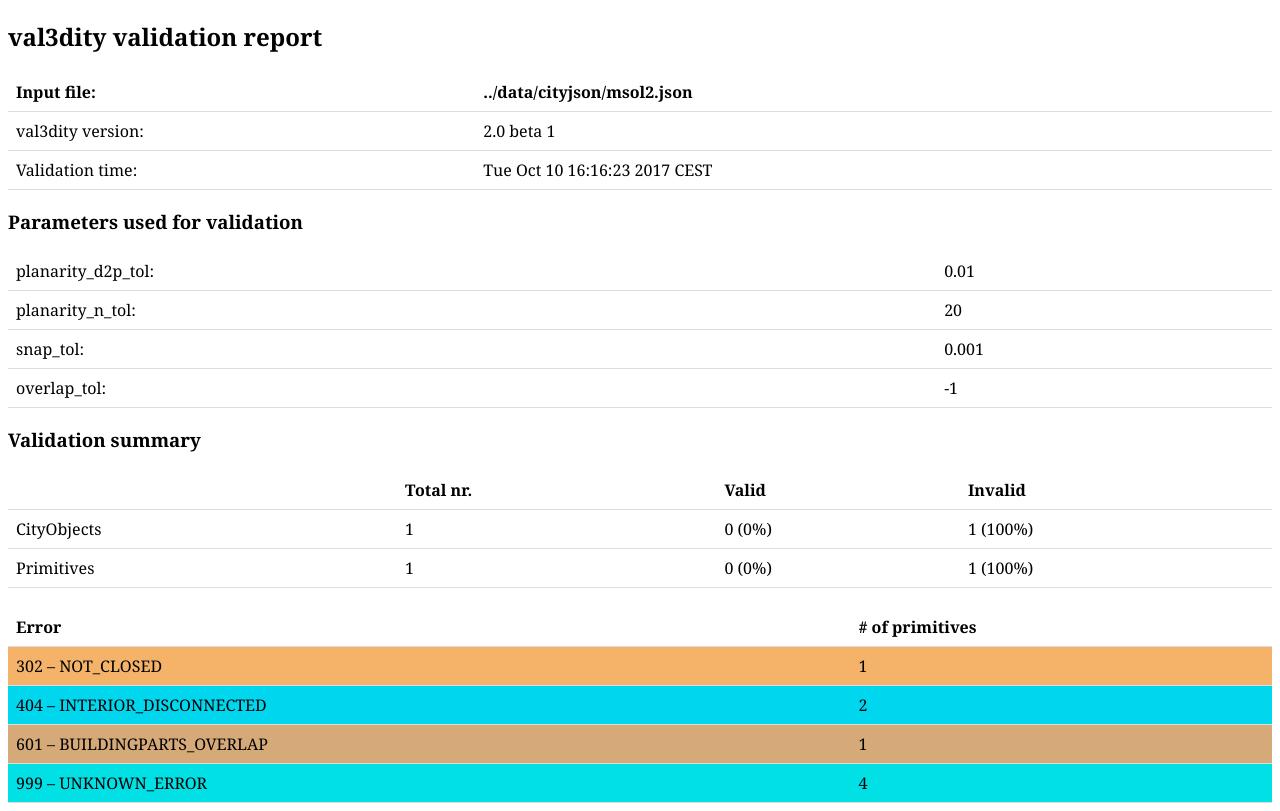
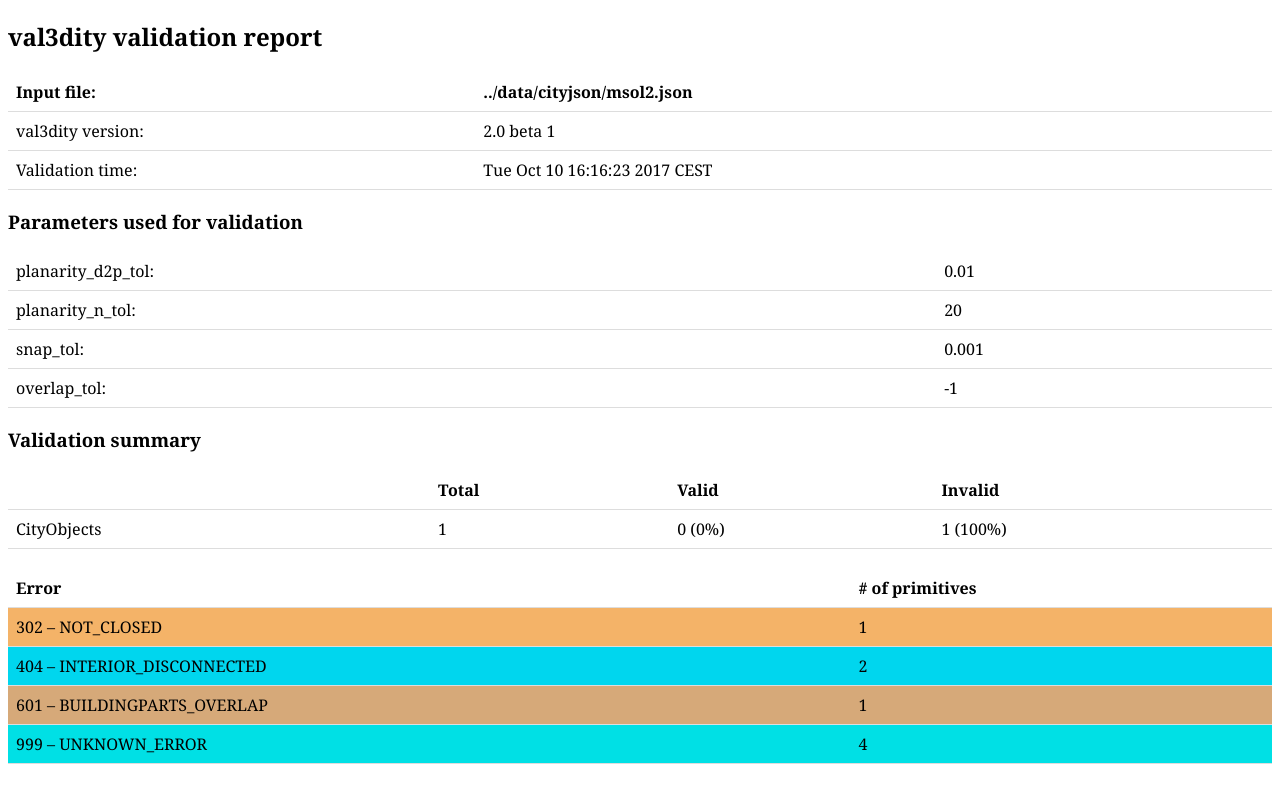
Before and after one commit to tudelft3d/val3dity, a plain HTML site: page reports/report_html/index.html in a window 1280 px wide. Drawn offline with Linux system fonts and the light colour scheme.

Commit message:
Update Val.summ. to contain only  CO or Primitives

```diff
--- a/reports/report_html/idx_error_table.js
+++ b/reports/report_html/idx_error_table.js
@@ -1,4 +1,4 @@
-function index_error_table(){
+function idx_error_table(){
     var body = document.body,
         tbl  = document.createElement('table');
     tbl.setAttribute('id', "errors");
@@ -48,4 +48,4 @@ function index_error_table(){
     }
     body.appendChild(tbl);
 }
-index_error_table();
+idx_error_table();
--- a/reports/report_html/idx_validation_summary.js
+++ b/reports/report_html/idx_validation_summary.js
@@ -1 +1,68 @@
-function
+function idx_validation_summary(){
+    var body = document.body,
+        tbl  = document.createElement('table');
+    tbl.setAttribute('id', "summary");
+
+    var tr = tbl.insertRow(0);
+    var headers = [" ", "Total", "Valid", "Invalid"];
+    for (var i = 0; i < 4; i++){
+        var h = document.createElement('th');
+        h.appendChild(document.createTextNode(headers[i]));
+        tr.appendChild(h);
+    }
+
+    if (report.CityObjects != null) {
+        var tr = tbl.insertRow();
+
+        // cell CityObjects
+        var td0 = tr.insertCell(0);
+        var a = document.createElement('a');
+        var linkText = document.createTextNode('CityObjects');
+        a.appendChild(linkText);
+        a.title = "CityObjects";
+        a.href = "CityObjects.html";
+        td0.appendChild(a);
+        // cell Total
+        var td_t = tr.insertCell(1);
+        td_t.appendChild(document.createTextNode(report.total_cityobjects));
+        // cell Valid
+        var td_v = tr.insertCell(2);
+        var CO_valid_pc = Math.round(report.valid_cityobjects / report.total_cityobjects * 100);
+        var v = report.valid_cityobjects + ' (' + CO_valid_pc + '%)';
+        td_v.appendChild(document.createTextNode(v));
+        // cell Invalid
+        var td_i = tr.insertCell(3);
+        var CO_invalid_pc = Math.round(report.invalid_cityobjects / report.total_cityobjects * 100);
+        var i = report.invalid_cityobjects + ' (' + CO_invalid_pc + '%)';
+        td_i.appendChild(document.createTextNode(i));
+    }
+
+    if (report.Primitives != null) {
+        var tr = tbl.insertRow();
+
+        // cell Primitives
+        var td0 = tr.insertCell(0);
+        var a = document.createElement('a');
+        var linkText = document.createTextNode('Primitives');
+        a.appendChild(linkText);
+        a.title = "Primitives";
+        a.href = "Primitives.html";
+        td0.appendChild(a);
+        // cell Total
+        var td_t = tr.insertCell(1);
+        td_t.appendChild(document.createTextNode(report.total_primitives));
+        // cell Valid
+        var td_v = tr.insertCell(2);
+        var p_valid_pc = Math.round(report.valid_primitives / report.total_primitives * 100);
+        var v = report.valid_primitives + ' (' + p_valid_pc + '%)';
+        td_v.appendChild(document.createTextNode(v));
+        // cell Invalid
+        var td_i = tr.insertCell(3);
+        var p_invalid_pc = Math.round(report.invalid_primitives / report.total_primitives * 100);
+        var i = report.invalid_primitives + ' (' + p_invalid_pc + '%)';
+        td_i.appendChild(document.createTextNode(i));
+    }
+
+    body.appendChild(tbl);
+}
+idx_validation_summary();
--- a/reports/report_html/index.css
+++ b/reports/report_html/index.css
@@ -21,10 +21,6 @@ th, td {
 
 table#errors {
     margin-top: 20px;
-}
-
-#errors tr:hover {
-    opacity: 0.6
 }
 
 a {
--- a/reports/report_html/index.html
+++ b/reports/report_html/index.html
@@ -61,39 +61,10 @@
         </table>
 
         <h3>Validation summary</h3>
-        <table id=summary>
-            <tr>
-                <th></th>
-                <th>Total nr.</th>
-                <th>Valid</th>
-                <th>Invalid</th>
-            </tr>
-            <tr>
-                <td>
-                    <a href="CityObjects.html">
-                        CityObjects
-                    </a>
-                </td>
-                <td id=CO_total></td>
-                <td id=CO_valid></td>
-                <td id=CO_invalid></td>
-            </tr>
-            <tr>
-                <td>
-                    <a href="Primitives.html">
-                        Primitives
-                    </a>
-                </td>
-                <td id=p_total></td>
-                <td id=p_valid></td>
-                <td id=p_invalid></td>
-            </tr>
-        </table>
-
-        <!-- <h3 id=errors>Errors</h3> -->
 
         <script type="text/javascript" src="msol2.js"></script>
         <script type="text/javascript" src="error_codes.js"></script>
+        <script type="text/javascript" src="idx_validation_summary.js"></script>
         <script type="text/javascript" src="idx_error_table.js"></script>
         <script type="text/javascript" src="idx_params.js"></script>
     </body>
```
